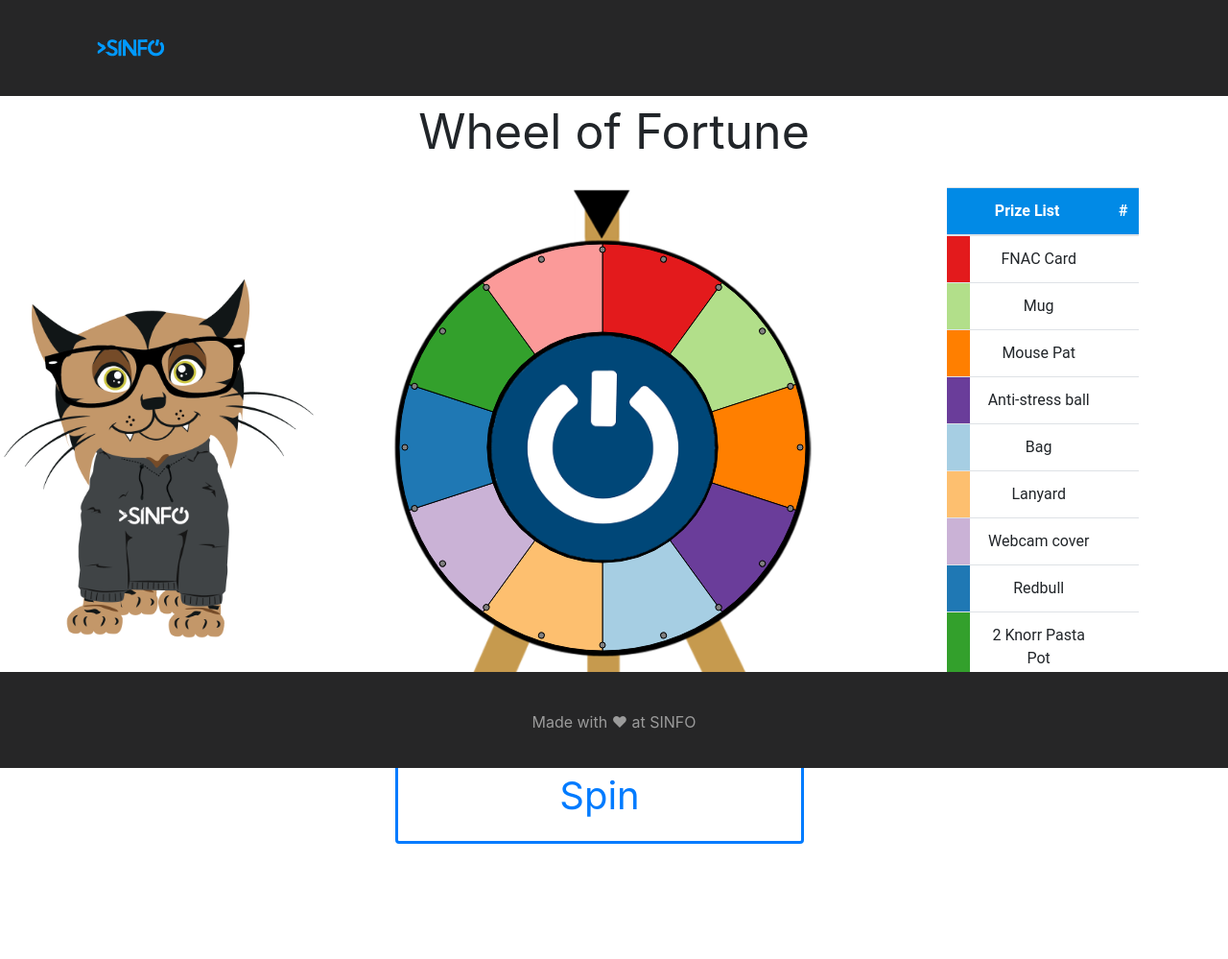
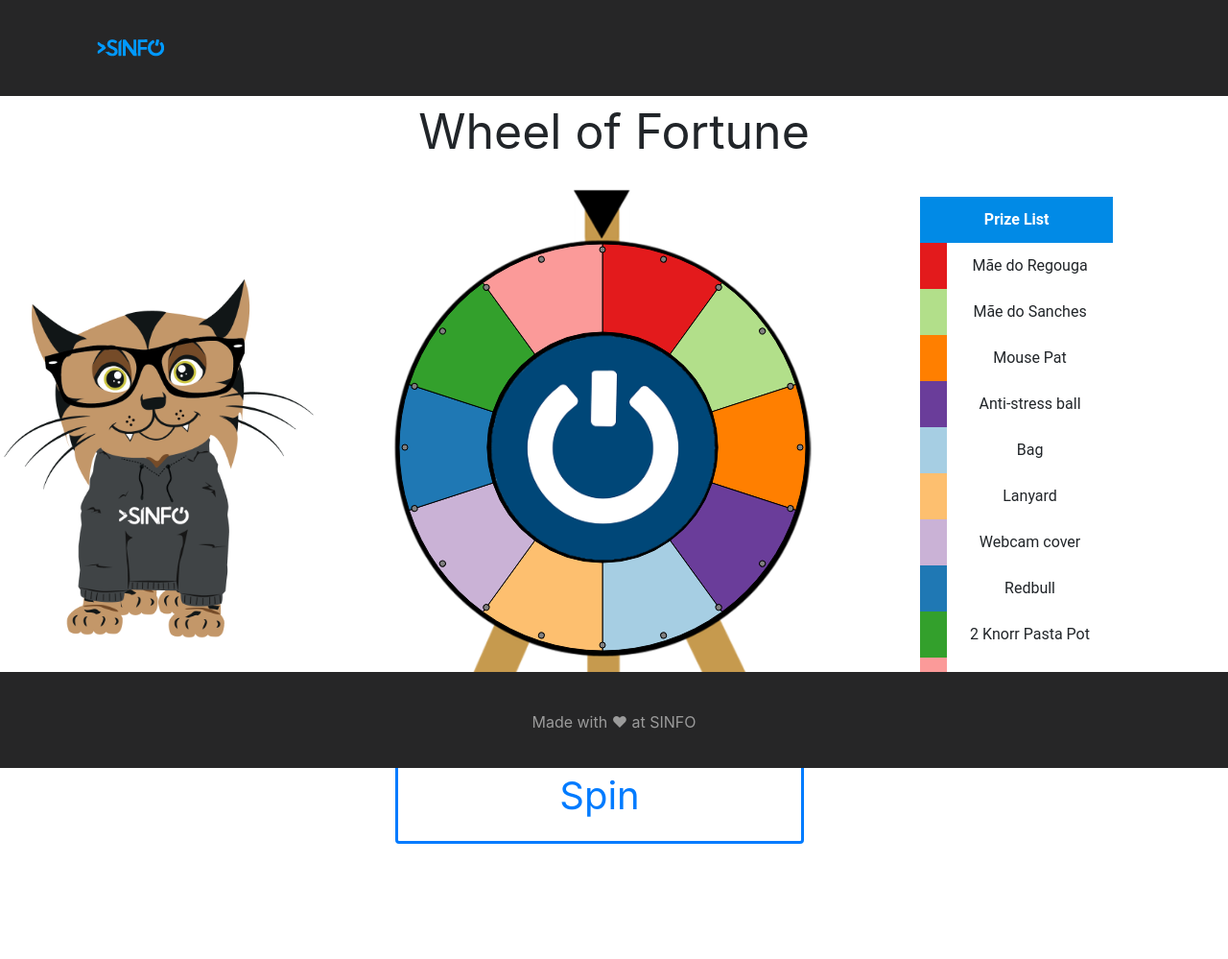
Before and after one commit to sinfo/wheel-of-fortune, a PHP site: page / in a window 1280 px wide. Shown: the whole page at 96% size. Before the commit the page ends 879 px from the top, so only its background shows below. Run offline with PHP 8.4, Linux system fonts and the light colour scheme.

Commit message:
Allow changing prize name, added sounds

```diff
--- a/css/style.css
+++ b/css/style.css
@@ -3,6 +3,7 @@
     margin: 0;
     font-family: Roboto,Helvetica Neue,Arial,Helvetica,sans-serif;
 	min-height: 100vh;
+	overflow-x: hidden;
 }
 
 .header {
@@ -37,15 +38,23 @@
 	margin-bottom: 40px;
 }
 
-table.prizes {
+th {
+	border: none !important;
+}
+
+td {
+	border: none !important;
+}
+
+table {
 	background-color: white !important;
-	width: 200px !important;
+	max-width: 20vw !important;
 	min-height: 400px;
 	font-family: Roboto,Helvetica Neue,Arial,Helvetica,sans-serif !important;
 	margin: auto;
 }
 
-table.prizes thead {
+table th {
 	background-color: #018ae6;
 	text-align: center;
 	color: white;
@@ -59,6 +68,7 @@
 	width: 500px;
 	height: 100px;
 	font-size: 40px;
+	margin-bottom: 120px
 }
 
 #spin-button:hover {
@@ -68,7 +78,7 @@
 .footer {
 	height: 100px;
 	background-color: #262627;
-	position: absolute;
+	position: fixed;
 	width: 100%;
 	bottom: 0;
 	text-align: center;
--- a/index.html
+++ b/index.html
@@ -2,8 +2,9 @@
 <html>
 
 <head>
+  <title>Wheel of Fortune</title>
   <meta charset="UTF-8">
-  <title>Wheel of Fortune</title>
+  <meta name=author content="Pedro Correia">
   <link rel="icon" href="img/head.png">
   <script type="text/javascript" src="js/Winwheel.min.js"></script>
   <script type="text/javascript" src="js/sweetalert2@9.js"></script>
@@ -26,23 +27,32 @@
         <img src="img/Hacky26.png" alt="hacky" id='hacky-image' />
       </div>
 
-      <div class="col  text-center">
+      <div class="col text-center">
         <div id="wheel-canvas">
           <canvas id="canvas" width="434" height="434"></canvas>
         </div>
       </div>
 
-      <div class="col  text-center">
-        <table class="table prizes">
+      <div class="col text-center prizes-table" >
+        <table class="table">
           <thead>
             <tr>
-              <th colspan="2">Prize List</th>
-              <th onclick="toggleValues()">#</th>
+              <th colspan="2" onclick="toggleValues()" style="cursor: pointer;">Prize List</th>
+              <th colspan="2"  class="toggleable">
+              	<button onclick="updatePrizesFromInput()">Save</button>
+              </th>
             </tr>
           </thead>
-          <tbody id="prizes-list"></tbody>
+          <tbody id="prizes-list" colspan="4">
+          	<tr>
+          		<td></td>
+          		<td></td>
+          		<td></td>
+          		<td></td>
+          	</tr>
+          </tbody>
         </table>
-        <button style="margin: auto" class="toggleable" onclick="updatePrizeLimitsFromInput()">Save</button>
+
       </div>
     </div>
 
@@ -59,7 +69,6 @@
   .input {
     width: 50px;
   }
-
   .toggleable {
     display: none;
   }
@@ -68,8 +77,10 @@
 <script>
 
     let prizes = [
-    {'name': 'FNAC Card', 'determinanteArtigo': "a", 'limit': 1, 'fillStyle': '#e31a1c', 'times': 0},
-    {'name': 'Mug', 'determinanteArtigo': "a", 'limit': 3, 'fillStyle': '#b2df8a', 'times': 0},
+    //{'name': 'FNAC Card', 'determinanteArtigo': "a", 'limit': 1, 'fillStyle': '#e31a1c', 'times': 0},
+    //{'name': 'Mug', 'determinanteArtigo': "a", 'limit': 3, 'fillStyle': '#b2df8a', 'times': 0},
+    {'name': 'Mãe do Regouga', 'determinanteArtigo': "a", 'limit': 99999, 'fillStyle': '#e31a1c', 'times': 0},
+    {'name': 'Mãe do Sanches', 'determinanteArtigo': "a", 'limit': 5, 'fillStyle': '#b2df8a', 'times': 0},
     {'name': 'Mouse Pat', 'determinanteArtigo': "a", 'limit': 5, 'fillStyle': '#ff7f00', 'times': 0},
     {
       'name': 'Anti-stress ball',
@@ -86,17 +97,19 @@
     {'name': 'T-shirt', 'determinanteArtigo': "a", 'limit': 20, 'fillStyle': '#fb9a99', 'times': 0},
   ];
 
+  let soundsList = ['sounds/cartoon.wav',
+  'sounds/doit.mp3',
+  'sounds/files.mp3',
+  'sounds/laugh.mp3',
+  'sounds/nho nho.mp3',
+  'sounds/spaguetto.mp3',
+  'sounds/crab.mp3',
+  'sounds/duck.wav',
+  'sounds/horn.mp3',
+  'sounds/nani.mp3',
+  'sounds/nyan.mp3'];
 
-  try {
-    // local storage
-    if(JSON.parse(window.localStorage.getItem('prizes')) != null) {
-      prizes = JSON.parse(window.localStorage.getItem('prizes'));
-    }
-  } catch (e) {
 
-  }
-
-  let soundsList = ['sound/blonk.wav', 'sound/files.mp3', 'sound/blonk09.wav', 'sound/cartoon.wav', 'sound/duck.wav', 'sound/horn.mp3', 'sound/ltdd_031.mp3', 'sound/p.regilla.mp3', 'sound/raspberryfart.wav'];
   let chosenPrize;
   let wheelSpinning = false;
   let theWheel = new Winwheel({
@@ -129,7 +142,10 @@
       document.getElementById('prizes-list').insertAdjacentHTML('beforeend', `
           <tr>
 	          <td style="background-color:${prizes[i].fillStyle}"></td>
-          <td class="true">${prizes[i].name}</td>
+	          <td class="true" id="prize-${i}">${prizes[i].name}</td>
+	          <td class="true">
+	            <input type="text" class="toggleable input" id="text-input-${i}" value="${prizes[i].name}">
+	          </td>
 	          <td class="true">
 	            <input type="number" class="toggleable input" id="input-${i}" value="${prizes[i].limit - prizes[i].times}">
 	          </td>
@@ -182,10 +198,14 @@
     });
   }
 
-  function updatePrizeLimitsFromInput() {
+  function updatePrizesFromInput() {
     prizes.forEach(prize => {
       prize.times = prize.limit - Number(document.getElementById(`input-${prizes.indexOf(prize)}`).value);
+      prize.name = document.getElementById(`text-input-${prizes.indexOf(prize)}`).value;
+      document.getElementById(`prize-${prizes.indexOf(prize)}`).textContent = prize.name;
     });
+
+	toggleValues()
   }
 
   function alertPrizeAndPlaySound() {
@@ -232,16 +252,16 @@
   function toggleValues() {
     let values = document.getElementsByClassName('toggleable');
     Array.from(values).forEach((v) => {
-      if (v.style.display === "block") {
+      if (v.style.display === "revert") {
         v.style.display = "none";
       } else {
-        v.style.display = "block";
+        v.style.display = "revert";
       }
     });
   }
 
   function playTick() {
-    let audio = new Audio('sound/tick.mp3');
+    let audio = new Audio('sounds/tick.mp3');
 
     // Stop and rewind the sound (stops it if already playing).
     audio.pause();
@@ -250,14 +270,6 @@
     // Play the sound.
     audio.play();
   }
-
-  window.onbeforeunload = function(){
-    try {
-      window.localStorage.setItem('prizes', JSON.stringify(prizes));
-    } catch (e) {
-
-    }
-  };
 
   document.addEventListener('keydown', (e) => {
     if (!e.repeat && e.key === "Enter") {
```
Also changed, not shown: 10 other files. Lines whose indentation alone changed are shown as unchanged.
